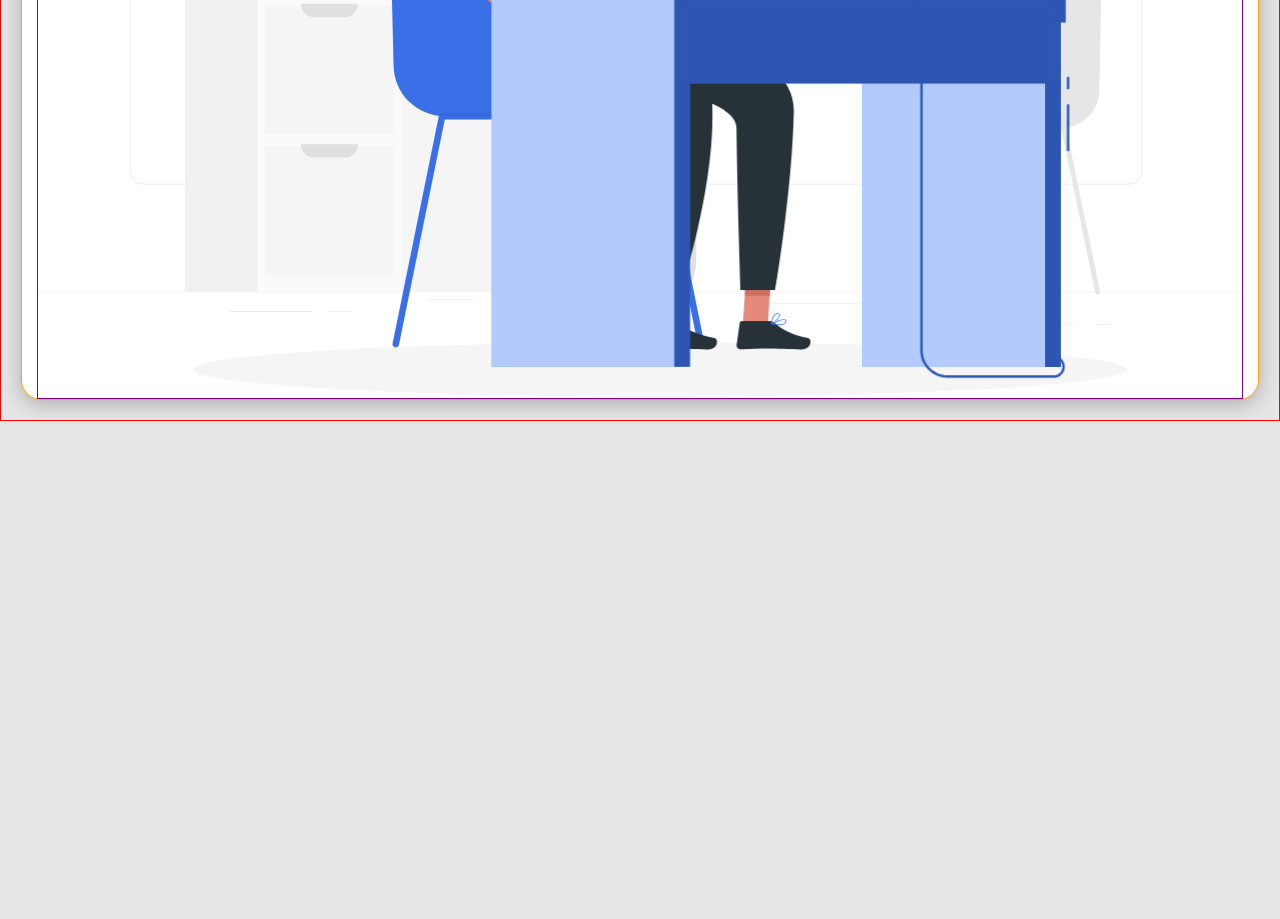
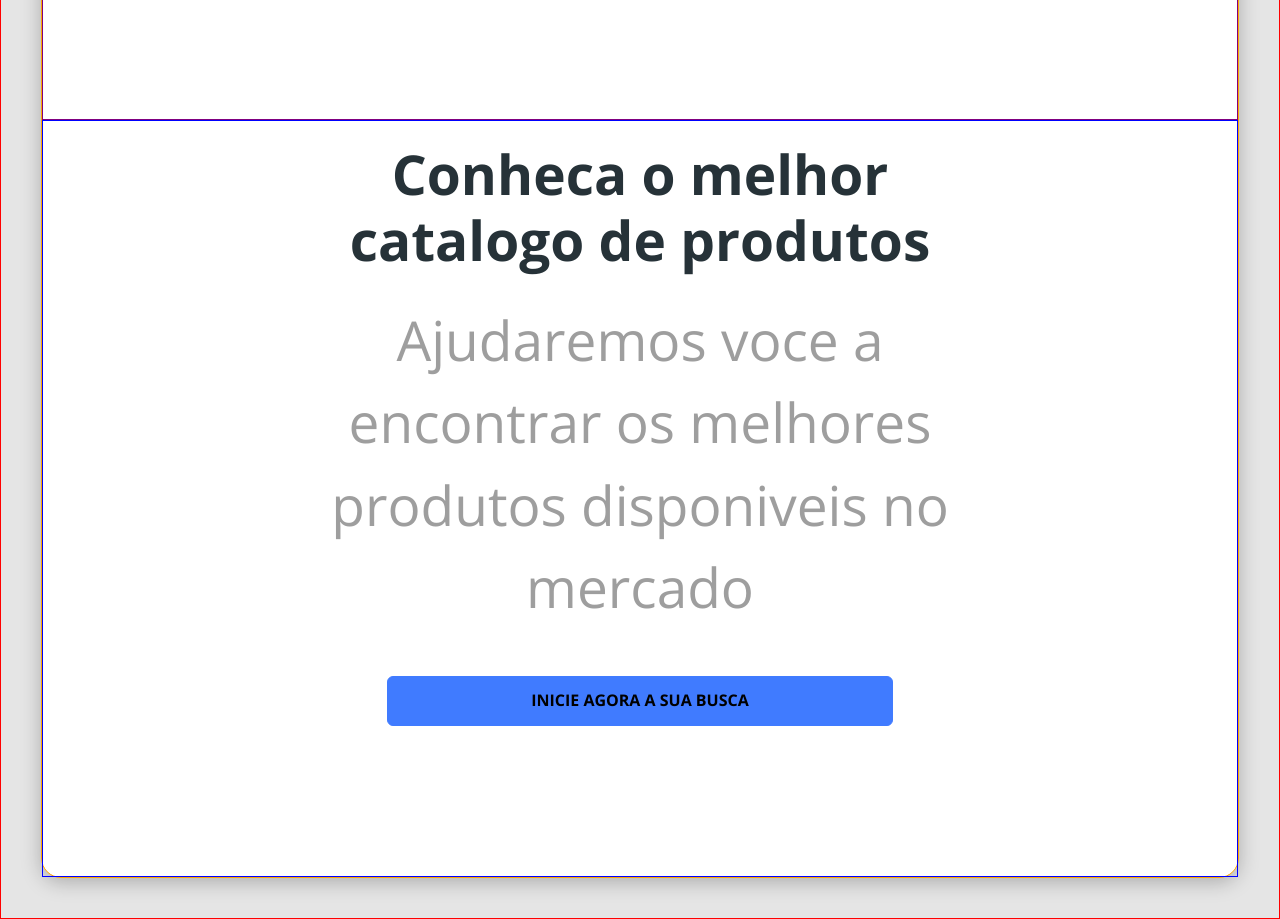
Before and after one commit to PedroL10/bds-dscatalog, a React (Create React App) app in the folder frontweb/: page / in a window 1280 px wide. Shown: the part 620-1539 px from the top of the page. Before the commit the page ends 1041 px from the top, so only its background shows below. Built offline with nearby package versions, Linux system fonts and the light colour scheme.

Commit message:
Responsiveness

```diff
--- /dev/null
+++ b/frontweb/src/components/ButtonIcon/index.tsx
@@ -0,0 +1,11 @@
+import './styles.css';
+
+const ButtonIcon = () => {
+    return (
+        <button className="btn btn-primary btn-icon">
+            <h6>INICIE AGORA A SUA BUSCA</h6>
+        </button>
+    );
+}
+
+export default ButtonIcon;
--- /dev/null
+++ b/frontweb/src/components/ButtonIcon/styles.css
@@ -0,0 +1,3 @@
+.btn-icon {
+    height: 50px;
+}
--- a/frontweb/src/pages/Home/index.tsx
+++ b/frontweb/src/pages/Home/index.tsx
@@ -1,4 +1,5 @@
 import { ReactComponent as MainImage} from 'assets/images/main-image.svg';
+import ButtonIcon from 'components/ButtonIcon';
 import Navbar from 'components/Navbar';
 
 import './styles.css'
@@ -11,6 +12,8 @@ const Home = () => {
         <div className="home-card">
             <div className="home-content-container">
                 <h1>Conheca o melhor catalogo de produtos</h1>
+                <p>Ajudaremos voce a encontrar os melhores produtos disponiveis no mercado </p>
+                <ButtonIcon/>
             </div>
             <div className="home-image-container">
                 <MainImage />
--- a/frontweb/src/pages/Home/styles.css
+++ b/frontweb/src/pages/Home/styles.css
@@ -1,32 +1,125 @@
 .home-container {
-    padding: 20px;
-    font-size: 24px;
+    padding: 10px;
+    font-size: 20px;
     border: 1px solid red;
     text-align: center;
 }
 
 .home-card {
+    display: flex;
+    flex-direction: column-reverse;
     background-color:  #fff;
     box-shadow: 0px 4px 20px rgba(0,0,0,0.25);
     border-radius: 20px;
     border: 1px solid orange;
-
 }
 
 .home-content-container {
+    display: flex;
+    flex-direction: column;
+    align-items: center;
+    padding: 10px 10px 60px 10px;
     border: 1px solid blue;
 }
 
 .home-content-container h1 {
+    width: 260px;
     font-size: 1em;
+    margin-bottom: 15px;
+}
+
+.home-content-container p {
+    width: 260px;
+    font-size: 0.6em;
+    color: #9e9e9e;
+    margin-bottom: 30px;
 }
 
 .home-image-container {
-    padding: 0 15px;
+    padding: 50px 15px;
+    border: 1px solid purple
+
 }
 
 .home-image-container svg {
     width: 100%;
     height: auto;
-    border: 1px solid  purple;
 }
+
+
+
+@media (min-width : 576px) {
+
+    .home-container {
+        padding: 15px;
+        font-size: 40px;
+    }
+
+    .home-content-container h1 {
+        width: 506px;
+        font-size: 1em;
+        margin-bottom: 20px;
+    }
+
+    .home-content-container p {
+        width: 260px;
+        font-size: 1em;
+        margin-bottom: 15px;
+    }
+
+    .home-content-container button {
+        width: 506px;
+    }
+
+    .home-image-container svg {
+        width: 506px;
+    }
+
+}
+
+@media (min-width: 768px) {
+
+    .home-image-container{
+        padding: 100px 20px;
+    }
+
+    .home-content-container {
+        padding: 20px 20px 100px 20px;
+    }
+
+}
+
+@media (min-width: 992px) {
+
+     .home-container {
+        font-size: 55px;
+        padding: 40px;
+     }
+
+    .home-image-container{
+        padding: 125px 20px;
+    }
+
+    .home-content-container {
+        padding: 20px 20px 150px 20px;
+    }
+
+    .home-content-container h1 {
+        margin-bottom: 26px;
+        width: 700px;
+    }
+
+    .home-content-container p {
+        margin-bottom: 47px;
+        width: 700px;
+    }
+
+
+
+
+
+
+
+
+
+}
```
